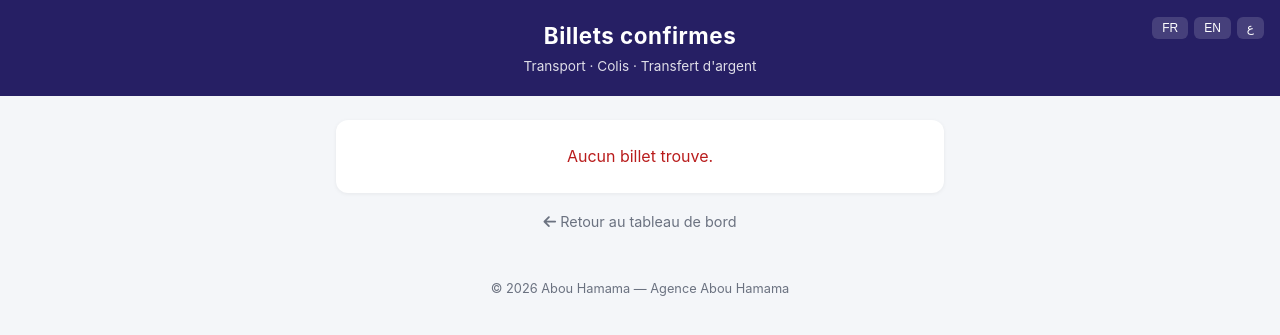
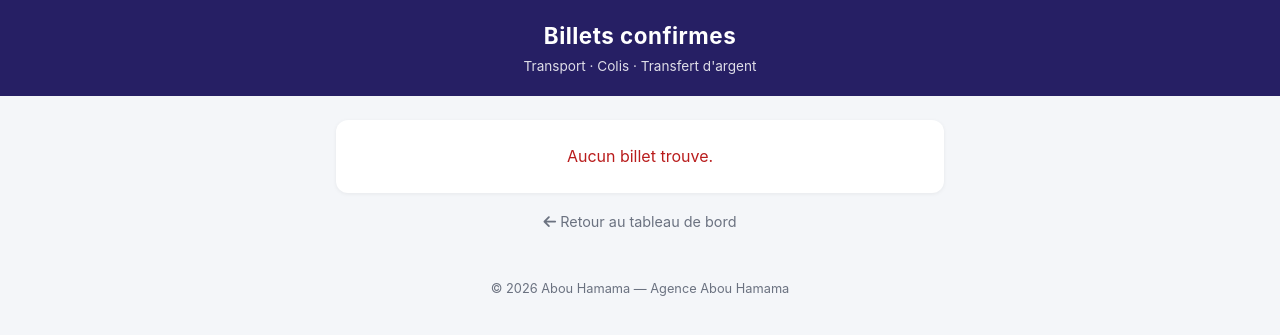
Before and after one commit to groupemiraexpress-sarl/Abou-Hamama, a Django app: page /espace/billet/1/ in a window 1280 px wide. Shown: the top 335 px of the page. Run offline with Django 4.2, Linux system fonts and the light colour scheme; the visitor is signed in with stand-in values (Sample User, id 1); data that the repository does not hold is empty.

Commit message:
Corrige l'emplacement du selecteur de langue : garde celui du menu admin, retire le doublon du header
Le selecteur de langue restait uniquement dans le menu compte de l'admin
(Mon profil, rapports, etc.), plus besoin de celui affiche en haut de
chaque page "Mon profil"/rapport/etc. qui faisait doublon.

```diff
--- a/transport/templates/transport/base.html
+++ b/transport/templates/transport/base.html
@@ -28,23 +28,6 @@
         }
         header h1 { font-size: 1.4rem; letter-spacing: .5px; }
         header p { font-size: .85rem; opacity: .85; margin-top: 2px; }
-        .langues {
-            position: absolute;
-            top: 14px;
-            right: 16px;
-            display: flex;
-            gap: 6px;
-        }
-        .langues button {
-            background: rgba(255,255,255,.15);
-            color: #fff;
-            border: none;
-            padding: 4px 10px;
-            border-radius: 6px;
-            font-size: .75rem;
-            cursor: pointer;
-        }
-        .langues button:hover { background: rgba(255,255,255,.3); }
         .container { max-width: 640px; margin: 0 auto; padding: 24px 16px; }
         footer {
             text-align: center;
@@ -98,23 +81,6 @@
 </head>
 <body>
     <header>
-        <div class="langues">
-            <form action="{% url 'set_language' %}" method="post" style="display:inline;">
-                {% csrf_token %}
-                <input name="next" type="hidden" value="{{ request.path }}">
-                <button type="submit" name="language" value="fr">FR</button>
-            </form>
-            <form action="{% url 'set_language' %}" method="post" style="display:inline;">
-                {% csrf_token %}
-                <input name="next" type="hidden" value="{{ request.path }}">
-                <button type="submit" name="language" value="en">EN</button>
-            </form>
-            <form action="{% url 'set_language' %}" method="post" style="display:inline;">
-                {% csrf_token %}
-                <input name="next" type="hidden" value="{{ request.path }}">
-                <button type="submit" name="language" value="ar">ع</button>
-            </form>
-        </div>
         <h1>{% block entete %}{{ branding.nom_entreprise }}{% endblock %}</h1>
         <p>{{ branding.slogan }}</p>
     </header>
```
Also changed, not shown: transport/templates/admin/base_site.html (+18 -0 lines).
